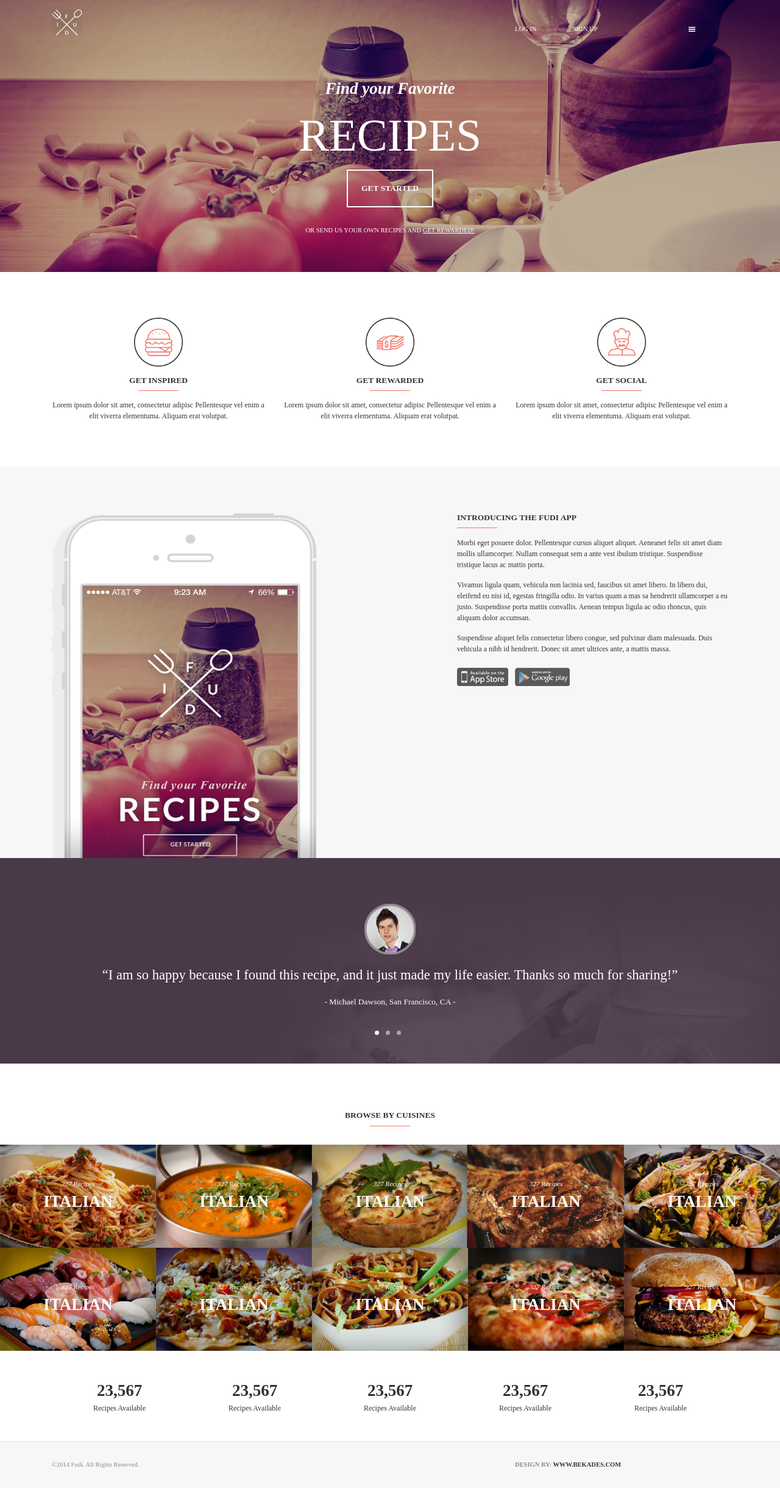
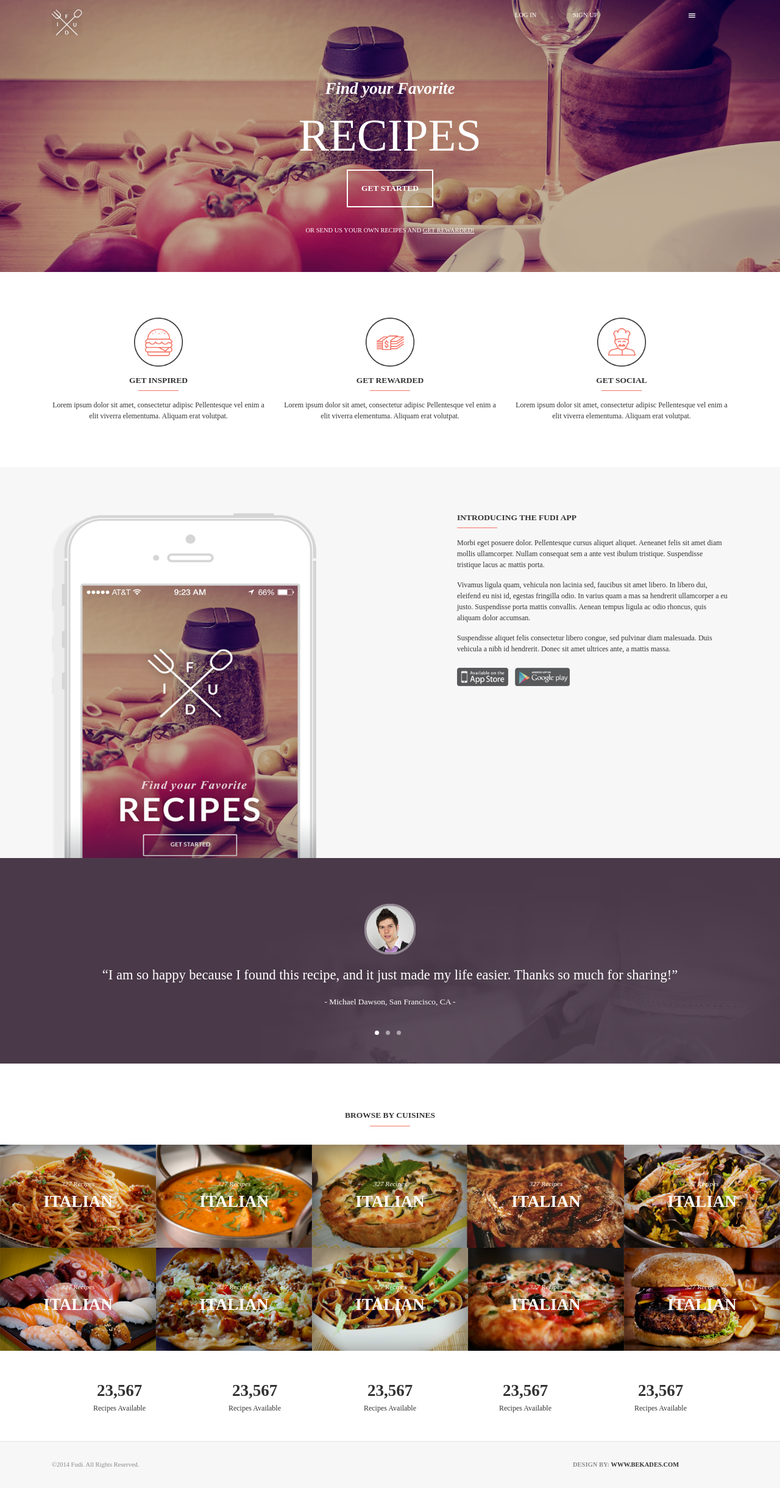
Before and after one commit to JimmyLam2010/Fudi, a plain HTML site: page index.html in a window 1280 px wide. Shown: the whole page at 61% size. Drawn offline with Linux system fonts and the light colour scheme.

Commit message:
small changed

```diff
--- a/index.html
+++ b/index.html
@@ -205,7 +205,7 @@
         <div class="container">
             <div class="row">
                 <div class="col-4 col-sm-4 col-md-4 col-lg-4 copyright">©2014 Fudi. All Rights Reserved.</div>
-                <div class="col-4 offset-4 col-sm-4 offset-sm-4 col-md-4 offset-md-4 col-lg-4 offset-lg-4 design">DESIGN BY: <span>WWW.BEKADES.COM</span></div>
+                <div class="col-4 offset-4 col-sm-4 offset-sm-4 col-md-4 offset-md-4 col-lg-3 offset-lg-5 design">DESIGN BY: <span>WWW.BEKADES.COM</span></div>
             </div>
         </div>
     </div>
--- a/sass/index.scss
+++ b/sass/index.scss
@@ -14,18 +14,15 @@
 
     .log-in,
     .sign-up{
-        margin-top: 0.3rem;
 
         a{
             text-transform: uppercase;
             font-size: 0.14rem;
             color: #ffffff;
-
         }
     }
 
     .dropdown-icon{
-        margin-top: 0.3rem;
         cursor: pointer;
 
         img{
```
Also changed, not shown: css/index.css, 1 other file.
